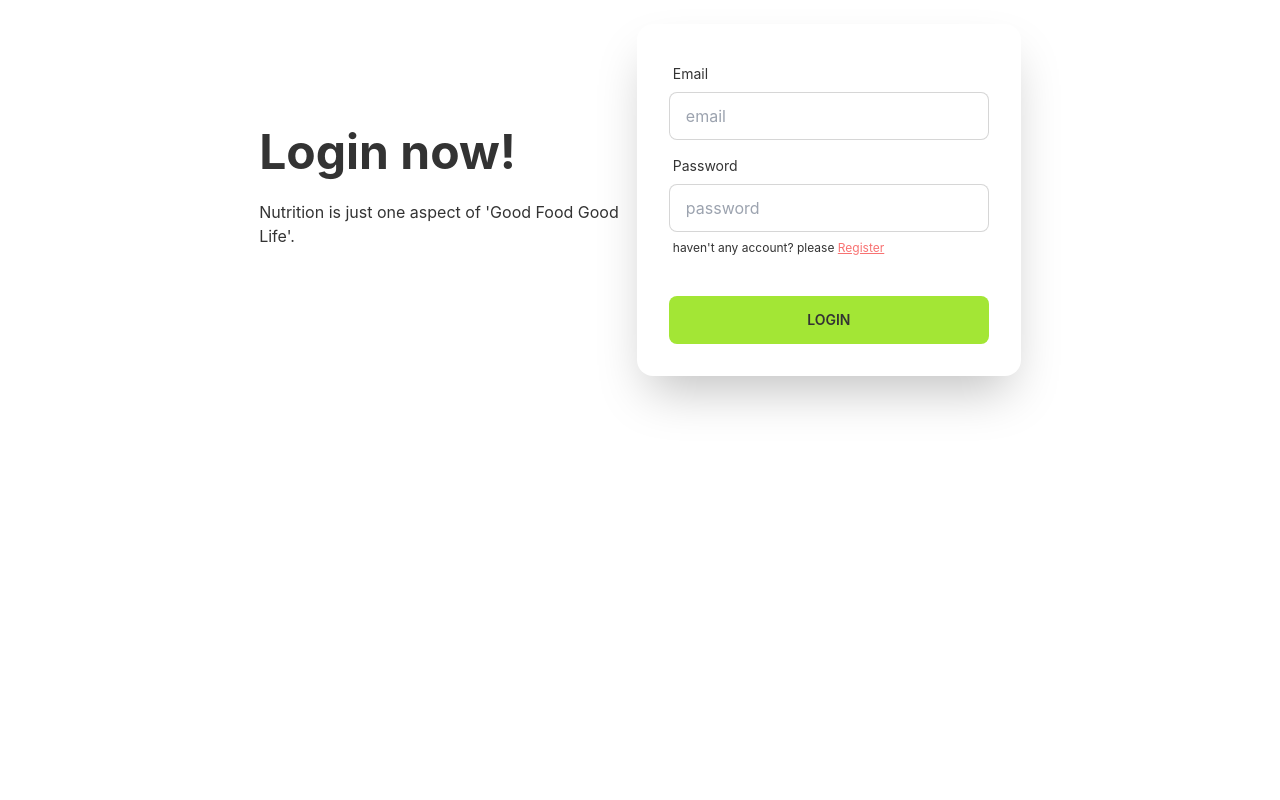
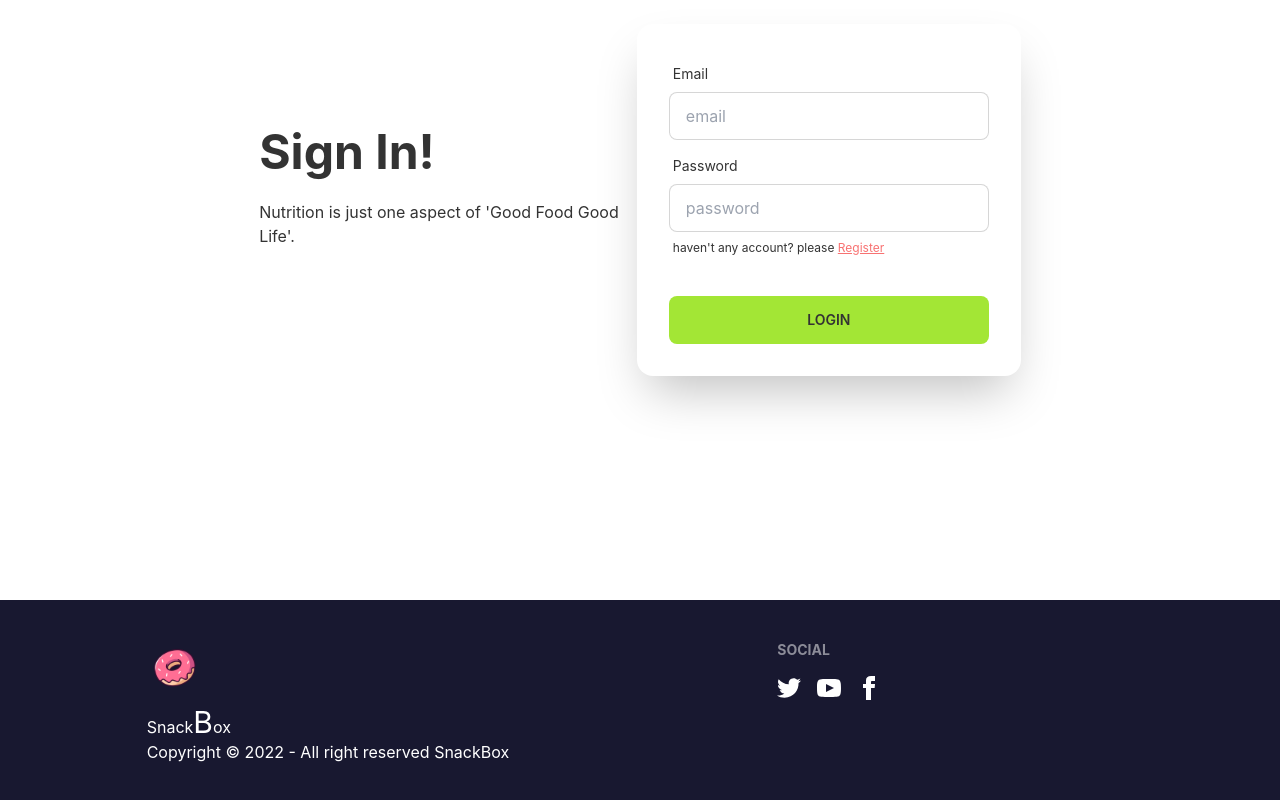
Before and after one commit to prachibala/react-service-review-client-side, a React (Create React App) app: page /login in a window 1280 px wide. Shown: the part 376-1176 px from the top of the page. Before the commit the page ends 976 px from the top, so only its background shows below. Built offline with nearby package versions, Linux system fonts and the light colour scheme.

Commit message:
ver-0.09

```diff
--- a/package.json
+++ b/package.json
@@ -10,6 +10,7 @@
     "react": "^18.2.0",
     "react-dom": "^18.2.0",
     "react-icons": "^4.6.0",
+    "react-photo-view": "^1.2.2",
     "react-router-dom": "^6.4.3",
     "react-scripts": "5.0.1",
     "web-vitals": "^2.1.4"
--- a/src/Footer.js
+++ /dev/null
@@ -1,7 +0,0 @@
-import React from "react";
-
-const Footer = () => {
-    return <div></div>;
-};
-
-export default Footer;
--- /dev/null
+++ b/src/Footer/Footer.js
@@ -0,0 +1,65 @@
+import React from "react";
+import { Link } from "react-router-dom";
+import logo from "../Images/donut.png";
+
+const Footer = () => {
+    return (
+        <div className="bg-neutral">
+            <footer className="footer p-10  text-white w-10/12 mx-auto">
+                <div>
+                    <img
+                        src={logo}
+                        alt=""
+                        className=" w-10 lg:w-14 md:10 p-1 "
+                    />
+                    <h1 className="text-base">
+                        Snack
+                        <span className="dark:text-lime-400 text-3xl">B</span>ox
+                        <br />
+                        Copyright © 2022 - All right reserved SnackBox
+                    </h1>
+                </div>
+                <div>
+                    <span className="footer-title">Social</span>
+                    <div className="grid grid-flow-col gap-4">
+                        <Link>
+                            <svg
+                                xmlns="http://www.w3.org/2000/svg"
+                                width="24"
+                                height="24"
+                                viewBox="0 0 24 24"
+                                className="fill-current"
+                            >
+                                <path d="M24 4.557c-.883.392-1.832.656-2.828.775 1.017-.609 1.798-1.574 2.165-2.724-.951.564-2.005.974-3.127 1.195-.897-.957-2.178-1.555-3.594-1.555-3.179 0-5.515 2.966-4.797 6.045-4.091-.205-7.719-2.165-10.148-5.144-1.29 2.213-.669 5.108 1.523 6.574-.806-.026-1.566-.247-2.229-.616-.054 2.281 1.581 4.415 3.949 4.89-.693.188-1.452.232-2.224.084.626 1.956 2.444 3.379 4.6 3.419-2.07 1.623-4.678 2.348-7.29 2.04 2.179 1.397 4.768 2.212 7.548 2.212 9.142 0 14.307-7.721 13.995-14.646.962-.695 1.797-1.562 2.457-2.549z"></path>
+                            </svg>
+                        </Link>
+                        <Link>
+                            <svg
+                                xmlns="http://www.w3.org/2000/svg"
+                                width="24"
+                                height="24"
+                                viewBox="0 0 24 24"
+                                className="fill-current"
+                            >
+                                <path d="M19.615 3.184c-3.604-.246-11.631-.245-15.23 0-3.897.266-4.356 2.62-4.385 8.816.029 6.185.484 8.549 4.385 8.816 3.6.245 11.626.246 15.23 0 3.897-.266 4.356-2.62 4.385-8.816-.029-6.185-.484-8.549-4.385-8.816zm-10.615 12.816v-8l8 3.993-8 4.007z"></path>
+                            </svg>
+                        </Link>
+                        <Link>
+                            <svg
+                                xmlns="http://www.w3.org/2000/svg"
+                                width="24"
+                                height="24"
+                                viewBox="0 0 24 24"
+                                className="fill-current"
+                            >
+                                <path d="M9 8h-3v4h3v12h5v-12h3.642l.358-4h-4v-1.667c0-.955.192-1.333 1.115-1.333h2.885v-5h-3.808c-3.596 0-5.192 1.583-5.192 4.615v3.385z"></path>
+                            </svg>
+                        </Link>
+                    </div>
+                </div>
+            </footer>
+        </div>
+    );
+};
+
+export default Footer;
--- a/src/Layout/Main.js
+++ b/src/Layout/Main.js
@@ -1,6 +1,6 @@
 import React from "react";
 import { Outlet } from "react-router-dom";
-import Footer from "../Footer";
+import Footer from "../Footer/Footer";
 import Nav from "../Header/Nav";
 import NavTop from "../Header/NavTop";
 
--- a/src/Pages/Login.js
+++ b/src/Pages/Login.js
@@ -9,7 +9,7 @@
             <div className="hero min-h-screen  w-9/12 mx-auto">
                 <div className="hero-content flex-col lg:flex-row">
                     <div className="text-center lg:text-left">
-                        <h1 className="text-5xl font-bold">Login now!</h1>
+                        <h1 className="text-5xl font-bold">Sign In!</h1>
                         <p className="py-6">
                             Nutrition is just one aspect of 'Good Food Good
                             Life'.
--- a/src/Pages/Menu/AllMenu.js
+++ b/src/Pages/Menu/AllMenu.js
@@ -36,11 +36,11 @@
                                     aria-label="Te nulla oportere reprimique his dolorum"
                                 ></Link>
                                 <Link
+                                    to="/"
                                     rel="noopener noreferrer"
-                                    href="#"
-                                    className="text-xs tracking-wider  hover:underline dark:text-lime-400"
+                                    className="text-xs tracking-wider  hover:underline dark:text-error"
                                 >
-                                    view details
+                                    Snack Box
                                 </Link>
                                 <h3 className="flex-1 py-2 text-lg font-semibold leading-snug">
                                     {allMenu.title}
@@ -53,9 +53,12 @@
                                     <span>{allMenu.views}K views</span>
                                 </div>
                                 <div className="card-actions justify-end mt-4">
-                                    <button className="btn btn-ghost dark:bg-lime-400 sm:btn-sm md:btn-md lg:btn-md">
-                                        Order Now
-                                    </button>
+                                    <Link
+                                        to={`/menus/${allMenu._id}`}
+                                        className="btn btn-ghost dark:bg-lime-400 sm:btn-sm md:btn-md lg:btn-md"
+                                    >
+                                        View Details
+                                    </Link>
                                 </div>
                             </div>
                         </article>
--- a/src/Pages/Menu/BestSellingCard.js
+++ b/src/Pages/Menu/BestSellingCard.js
@@ -1,9 +1,12 @@
 import React from "react";
 import { Link } from "react-router-dom";
 import pic from "../../Images/favourites.png";
+import "react-photo-view/dist/react-photo-view.css";
+import { PhotoProvider, PhotoView } from "react-photo-view";
 
 const BestSellingCard = ({ menu }) => {
-    const { title, img, views, description, ratings } = menu;
+    const { title, img, views, description, ratings, _id } = menu;
+
     return (
         <article className="flex flex-col dark:text-gray-900 shadow-2xl rounded-md">
             <Link
@@ -11,11 +14,16 @@
                 href="#"
                 aria-label="Te nulla oportere reprimique his dolorum"
             >
-                <img
-                    alt=""
-                    className="object-cover w-full h-52 dark:bg-gray-500 rounded-t-md rounded-l-md"
-                    src={img}
-                />
+                <PhotoProvider>
+                    <PhotoView src={img}>
+                        <img
+                            src={img}
+                            style={{ objectFit: "cover" }}
+                            alt=""
+                            className="object-cover w-full h-52 dark:bg-gray-500 rounded-t-md rounded-l-md"
+                        />
+                    </PhotoView>
+                </PhotoProvider>
             </Link>
             <div className="flex flex-col flex-1 p-6">
                 <Link
@@ -24,11 +32,11 @@
                     aria-label="Te nulla oportere reprimique his dolorum"
                 ></Link>
                 <Link
+                    to="/"
                     rel="noopener noreferrer"
-                    href="#"
-                    className="text-xs tracking-wider uppercase hover:underline dark:text-lime-400"
+                    className="text-xs tracking-wider  hover:underline dark:text-error"
                 >
-                    snack Box
+                    Snack Box
                 </Link>
                 <h3 className="flex-1 py-2 text-lg font-semibold leading-snug">
                     {title}
@@ -46,9 +54,12 @@
                     <span>{views}K views</span>
                 </div>
                 <div className="card-actions justify-end mt-4">
-                    <button className="btn btn-ghost dark:bg-lime-400 sm:btn-sm md:btn-md lg:btn-md">
-                        Order Now
-                    </button>
+                    <Link
+                        to={`/menus/${_id}`}
+                        className="btn btn-ghost dark:bg-lime-400 sm:btn-sm md:btn-md lg:btn-md"
+                    >
+                        View Details
+                    </Link>
                 </div>
             </div>
         </article>
--- /dev/null
+++ b/src/Pages/Menu/MenuDetails.js
@@ -0,0 +1,39 @@
+import React from "react";
+import { Link, useLoaderData } from "react-router-dom";
+
+const MenuDetails = () => {
+    const { img, title, description, price } = useLoaderData();
+    return (
+        <div>
+            <section className=" dark:text-gray-800 w-9/12 mx-auto ">
+                <div className="container flex flex-col justify-center p-6 mx-auto sm:py-12 lg:py-24 lg:flex-row lg:justify-between">
+                    <div className="flex items-center justify-center p-6 mt-8 lg:mt-0 h-72 sm:h-80 lg:h-96 xl:h-112 2xl:h-128">
+                        <img
+                            src={img}
+                            alt=""
+                            className="object-contain h-72 sm:h-80 lg:h-96 xl:h-112 2xl:h-128"
+                        />
+                    </div>
+                    <div className="flex flex-col justify-center p-6 text-center rounded-sm lg:max-w-md xl:max-w-lg lg:text-left">
+                        <h1 className="text-5xl font-bold leading-none sm:text-5xl">
+                            {title}
+                        </h1>
+                        <p className="mt-6 mb-1 text-lg sm:mb-6">
+                            <small>{description}</small>
+                        </p>
+                        <p className="mt-2  text-lg sm:mb-12 text-error font-semibold">
+                            Price : ${price}
+                        </p>
+                        <div className="flex flex-col space-y-4 sm:items-center sm:justify-center sm:flex-row sm:space-y-0 sm:space-x-4 lg:justify-start">
+                            <Link className="btn btn-ghost dark:bg-lime-400 sm:btn-sm md:btn-md lg:btn-md">
+                                Order NOw
+                            </Link>
+                        </div>
+                    </div>
+                </div>
+            </section>
+        </div>
+    );
+};
+
+export default MenuDetails;
--- a/src/Router/Router.js
+++ b/src/Router/Router.js
@@ -5,6 +5,7 @@
 import Home from "../Pages/Home";
 import Login from "../Pages/Login";
 import AllMenu from "../Pages/Menu/AllMenu";
+import MenuDetails from "../Pages/Menu/MenuDetails";
 import Register from "../Pages/Register";
 const router = createBrowserRouter([
     {
@@ -18,6 +19,13 @@
             {
                 path: "/menus",
                 element: <AllMenu></AllMenu>,
+            },
+            {
+                path: "/menus/:id",
+                element: <MenuDetails></MenuDetails>,
+                loader: async ({ params }) => {
+                    return fetch(`http://localhost:5000/menus/${params.id}`);
+                },
             },
             {
                 path: "/blogs",
```
Also changed, not shown: 1 other file (tests, documents, lock files or other folders).
